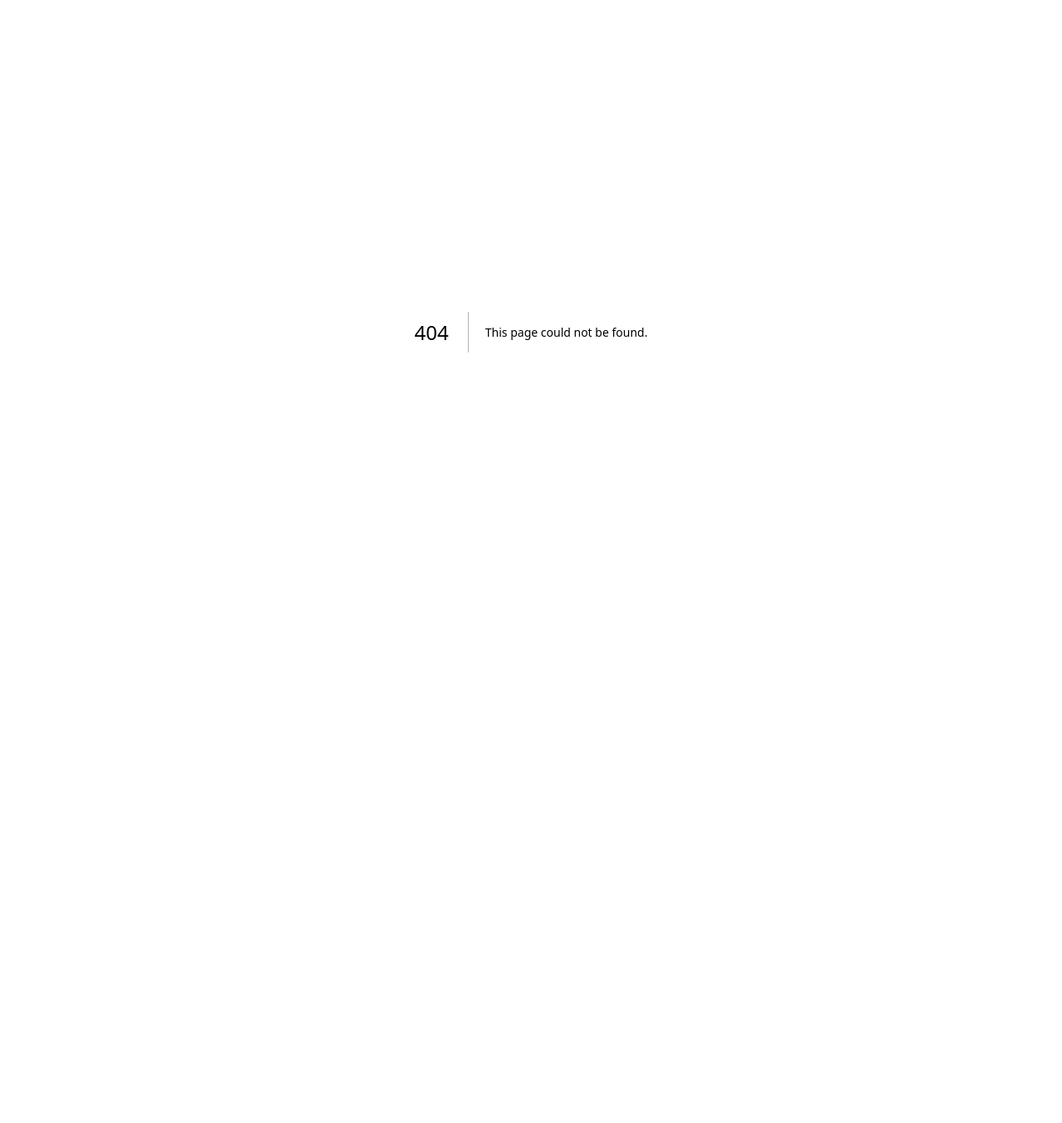
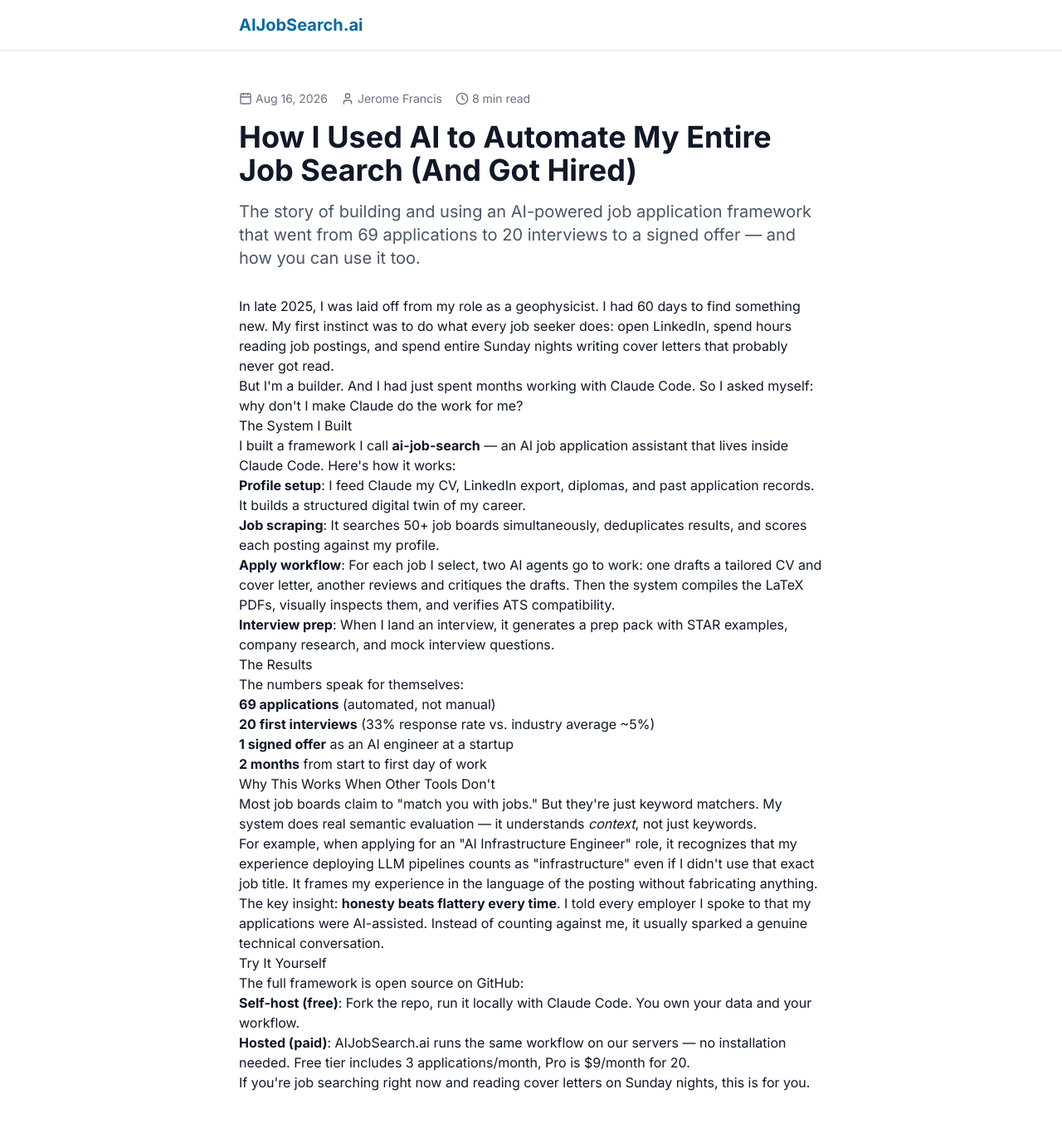
Before and after one commit to RubberDucky3/ai-job-search-landing, a Next.js app: page /blog/how-i-used-ai-to-land-my-job in a window 1280 px wide. Before the commit this address had no page. Shown: the top 1354 px of the page at 83% size. Before the commit the page ends 800 px from the top, so only its background shows below. Built offline with nearby package versions, Linux system fonts and the light colour scheme.

Commit message:
Add blog post: how I used AI to land my job

```diff
--- /dev/null
+++ b/pages/blog/how-i-used-ai-to-land-my-job.tsx
@@ -0,0 +1,125 @@
+import { Calendar, User, Clock } from "lucide-react"
+import Link from "next/link"
+
+export default function BlogPost() {
+  return (
+    <div className="min-h-screen bg-white">
+      {/* Header */}
+      <header className="border-b border-gray-200">
+        <div className="max-w-3xl mx-auto px-4 sm:px-6 lg:px-8">
+          <div className="flex justify-between items-center py-4">
+            <Link href="/" className="text-xl font-bold text-primary-700">AIJobSearch.ai</Link>
+          </div>
+        </div>
+      </header>
+
+      <article className="max-w-3xl mx-auto px-4 sm:px-6 lg:px-8 py-12">
+        <div className="mb-8">
+          <div className="flex items-center space-x-4 text-sm text-gray-500 mb-4">
+            <span className="flex items-center"><Calendar className="h-4 w-4 mr-1" />Aug 16, 2026</span>
+            <span className="flex items-center"><User className="h-4 w-4 mr-1" />Jerome Francis</span>
+            <span className="flex items-center"><Clock className="h-4 w-4 mr-1" />8 min read</span>
+          </div>
+          <h1 className="text-4xl font-bold text-gray-900 mb-4">
+            How I Used AI to Automate My Entire Job Search (And Got Hired)
+          </h1>
+          <p className="text-xl text-gray-600">
+            The story of building and using an AI-powered job application framework that went from
+            69 applications to 20 interviews to a signed offer — and how you can use it too.
+          </p>
+        </div>
+
+        <div className="prose prose-lg max-w-none">
+          <p>
+            In late 2025, I was laid off from my role as a geophysicist. I had 60 days to find
+            something new. My first instinct was to do what every job seeker does: open LinkedIn,
+            spend hours reading job postings, and spend entire Sunday nights writing cover letters
+            that probably never got read.
+          </p>
+
+          <p>
+            But I'm a builder. And I had just spent months working with Claude Code. So I asked
+            myself: why don't I make Claude do the work for me?
+          </p>
+
+          <h2>The System I Built</h2>
+          <p>
+            I built a framework I call <strong>ai-job-search</strong> — an AI job application
+            assistant that lives inside Claude Code. Here's how it works:
+          </p>
+
+          <ol>
+            <li>
+              <strong>Profile setup</strong>: I feed Claude my CV, LinkedIn export, diplomas,
+              and past application records. It builds a structured digital twin of my career.
+            </li>
+            <li>
+              <strong>Job scraping</strong>: It searches 50+ job boards simultaneously,
+              deduplicates results, and scores each posting against my profile.
+            </li>
+            <li>
+              <strong>Apply workflow</strong>: For each job I select, two AI agents go to work:
+              one drafts a tailored CV and cover letter, another reviews and critiques the drafts.
+              Then the system compiles the LaTeX PDFs, visually inspects them, and verifies
+              ATS compatibility.
+            </li>
+            <li>
+              <strong>Interview prep</strong>: When I land an interview, it generates a prep pack
+              with STAR examples, company research, and mock interview questions.
+            </li>
+          </ol>
+
+          <h2>The Results</h2>
+          <p>
+            The numbers speak for themselves:
+          </p>
+          <ul>
+            <li><strong>69 applications</strong> (automated, not manual)</li>
+            <li><strong>20 first interviews</strong> (33% response rate vs. industry average ~5%)</li>
+            <li><strong>1 signed offer</strong> as an AI engineer at a startup</li>
+            <li><strong>2 months</strong> from start to first day of work</li>
+          </ul>
+
+          <h2>Why This Works When Other Tools Don't</h2>
+          <p>
+            Most job boards claim to "match you with jobs." But they're just keyword matchers.
+            My system does real semantic evaluation — it understands <em>context</em>, not just
+            keywords.
+          </p>
+          <p>
+            For example, when applying for an "AI Infrastructure Engineer" role, it recognizes
+            that my experience deploying LLM pipelines counts as "infrastructure" even if I
+            didn't use that exact job title. It frames my experience in the language of the
+            posting without fabricating anything.
+          </p>
+          <p>
+            The key insight: <strong>honesty beats flattery every time</strong>. I told
+            every employer I spoke to that my applications were AI-assisted. Instead of
+            counting against me, it usually sparked a genuine technical conversation.
+          </p>
+
+          <h2>Try It Yourself</h2>
+          <p>
+            The full framework is open source on GitHub:
+          </p>
+          <ul>
+            <li>
+              <strong>Self-host (free)</strong>: Fork the repo, run it locally with Claude Code.
+              You own your data and your workflow.
+            </li>
+            <li>
+              <strong>Hosted (paid)</strong>: AIJobSearch.ai runs the same workflow on our
+              servers — no installation needed. Free tier includes 3 applications/month,
+              Pro is $9/month for 20.
+            </li>
+          </ul>
+
+          <p>
+            If you're job searching right now and reading cover letters on Sunday nights,
+            <a href="https://ai-job-search-saas.vercel.app/signup"> this is for you</a>.
+          </p>
+        </div>
+      </article>
+    </div>
+  )
+}
```
